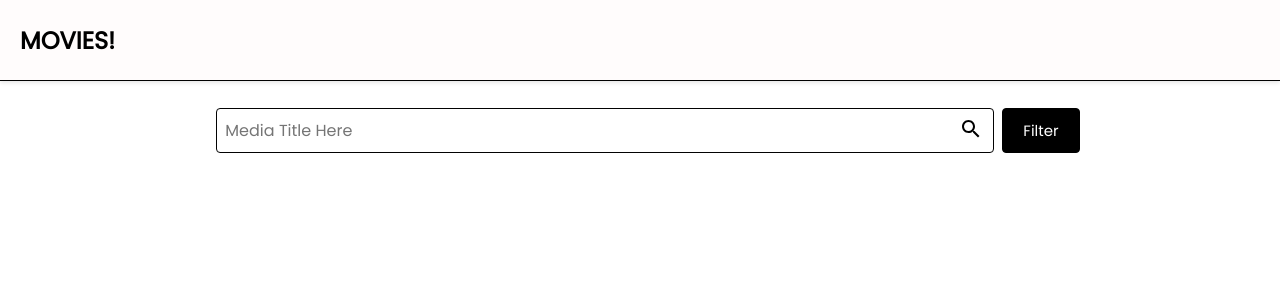
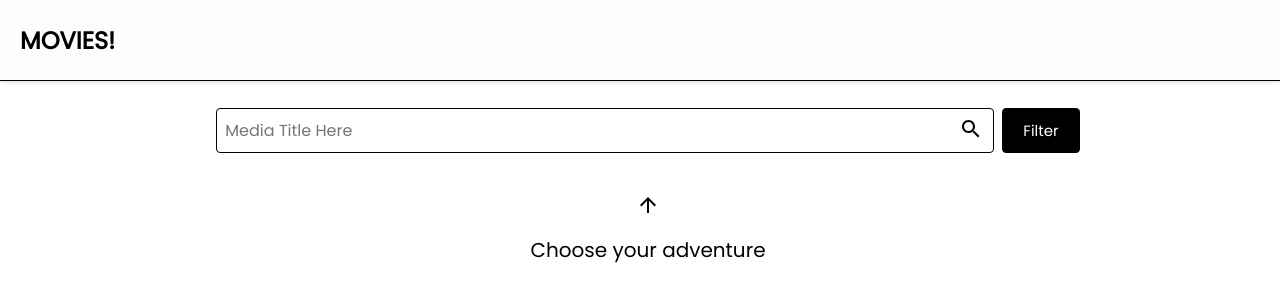
Before and after one commit to JuliaBayless/movies_challenge, a React (Create React App) app: page / in a window 1280 px wide. Shown: the top 302 px of the page. Built offline with nearby package versions, Linux system fonts and the light colour scheme.

Commit message:
added welcome text

```diff
--- a/src/features/ListPage.css
+++ b/src/features/ListPage.css
@@ -28,3 +28,32 @@
     font-family: 'Poppins';
     margin-top: 100px;
   }
+
+  .arrow-icon {
+    display: flex;
+    flex-direction: column;
+    justify-content: center;
+    align-items: center;
+    margin-top: 40px;
+    font-size: 20px;
+  }
+
+  .welcome-text {
+    font-family: 'Poppins';
+  }
+
+  .bounce {
+    animation: bounce 2s infinite;
+  }
+
+  @keyframes bounce {
+    0% {
+      transform: translateY(0);
+    }
+    50% {
+      transform: translateY(-10px);
+    }
+    100% {
+      transform: translateY(0);
+    }
+  }
--- a/src/features/ListPage.tsx
+++ b/src/features/ListPage.tsx
@@ -1,4 +1,5 @@
 import React from 'react';
+import ArrowUpwardIcon from '@mui/icons-material/ArrowUpward';
 import MovieSearch from './search-component/MovieSearch';
 import useListMovies from './list-view/useMovieList';
 import { searchMoviesQuery } from '../api/movies.queries';
@@ -18,16 +19,22 @@ export default function ListPage() {
         <div className="search-paging-container">
           <MovieSearch setSearch={onSearchComplete} setFilter={onFilterComplete} />
           {movies && movies.Search && (
-          <PagingMenu
-            pagingOptions={pagingOptions}
-            totalItems={movies && movies.totalResults}
-            onPageChange={(next: number) => setPagingOptions({ page: next, page_size: 10 })}
-          />
-          )}
-          {movies && movies.Search && (
+          <>
+            <PagingMenu
+              pagingOptions={pagingOptions}
+              totalItems={movies && movies.totalResults}
+              onPageChange={(next: number) => setPagingOptions({ page: next, page_size: 10 })}
+            />
             <div className="movie-list-container">
               <MovieList movies={movies.Search} />
             </div>
+          </>
+          )}
+          {!movies && (
+          <div className="arrow-icon">
+            <ArrowUpwardIcon />
+            <p className="welcome-text bounce">Choose your adventure</p>
+          </div>
           )}
         </div>
       </div>
```
